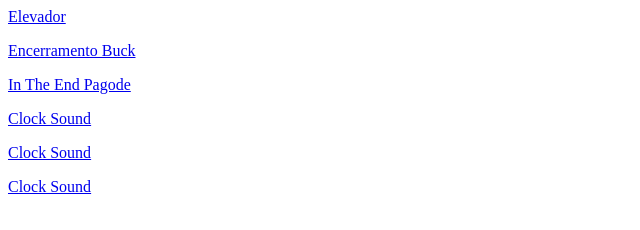
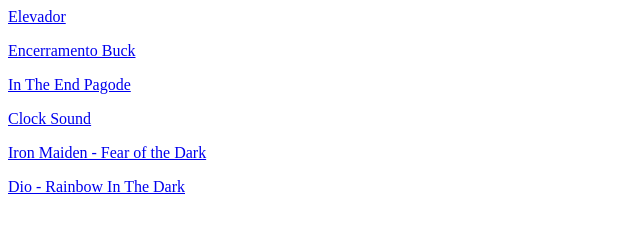
Before and after one commit to jhonatancassante/rpg-music, a plain HTML site: page index.html in a window 1280 px wide. Shown: the whole page, without its empty margins (0-640 px from the left). Drawn offline with Linux system fonts and the light colour scheme.

Commit message:
Update index.html

```diff
--- a/index.html
+++ b/index.html
@@ -2,5 +2,5 @@
 <p><a href="https://jhonatancassante.github.io/rpg-music/Bucky_Encerramento.mp3">Encerramento Buck</a></p>
 <p><a href="https://jhonatancassante.github.io/rpg-music/In_The_End_Pagode.mp3">In The End Pagode</a></p>
 <p><a href="https://jhonatancassante.github.io/rpg-music/Clock_Sound.mp3">Clock Sound</a></p>
-<p><a href="https://jhonatancassante.github.io/rpg-music/Iron Maiden - Fear of the Dark.mp3">Clock Sound</a></p>
-<p><a href="https://jhonatancassante.github.io/rpg-music/Dio - Rainbow In The Dark.mp3">Clock Sound</a></p>
+<p><a href="https://jhonatancassante.github.io/rpg-music/Iron Maiden - Fear of the Dark.mp3">Iron Maiden - Fear of the Dark</a></p>
+<p><a href="https://jhonatancassante.github.io/rpg-music/Dio - Rainbow In The Dark.mp3">Dio - Rainbow In The Dark</a></p>
```
